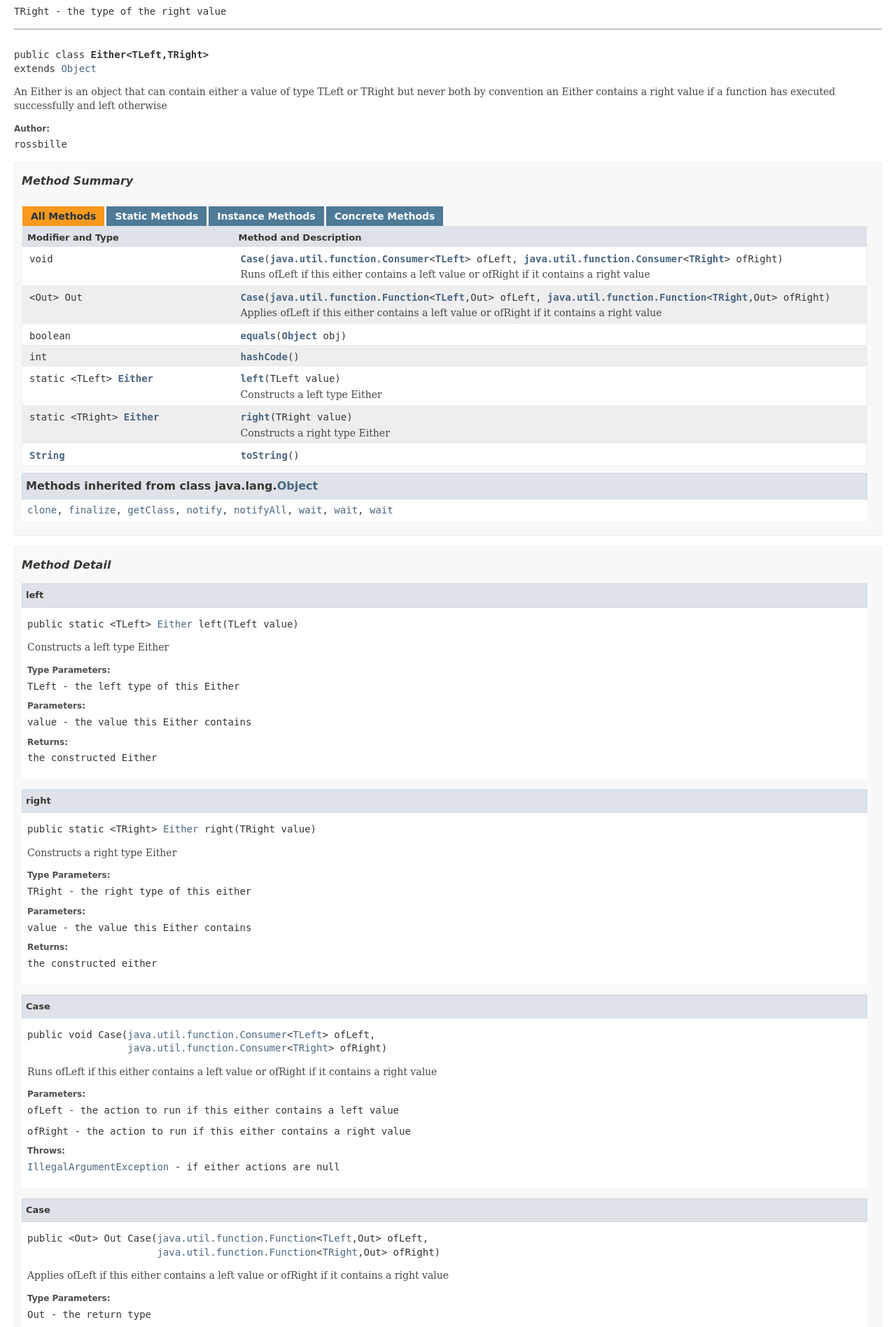
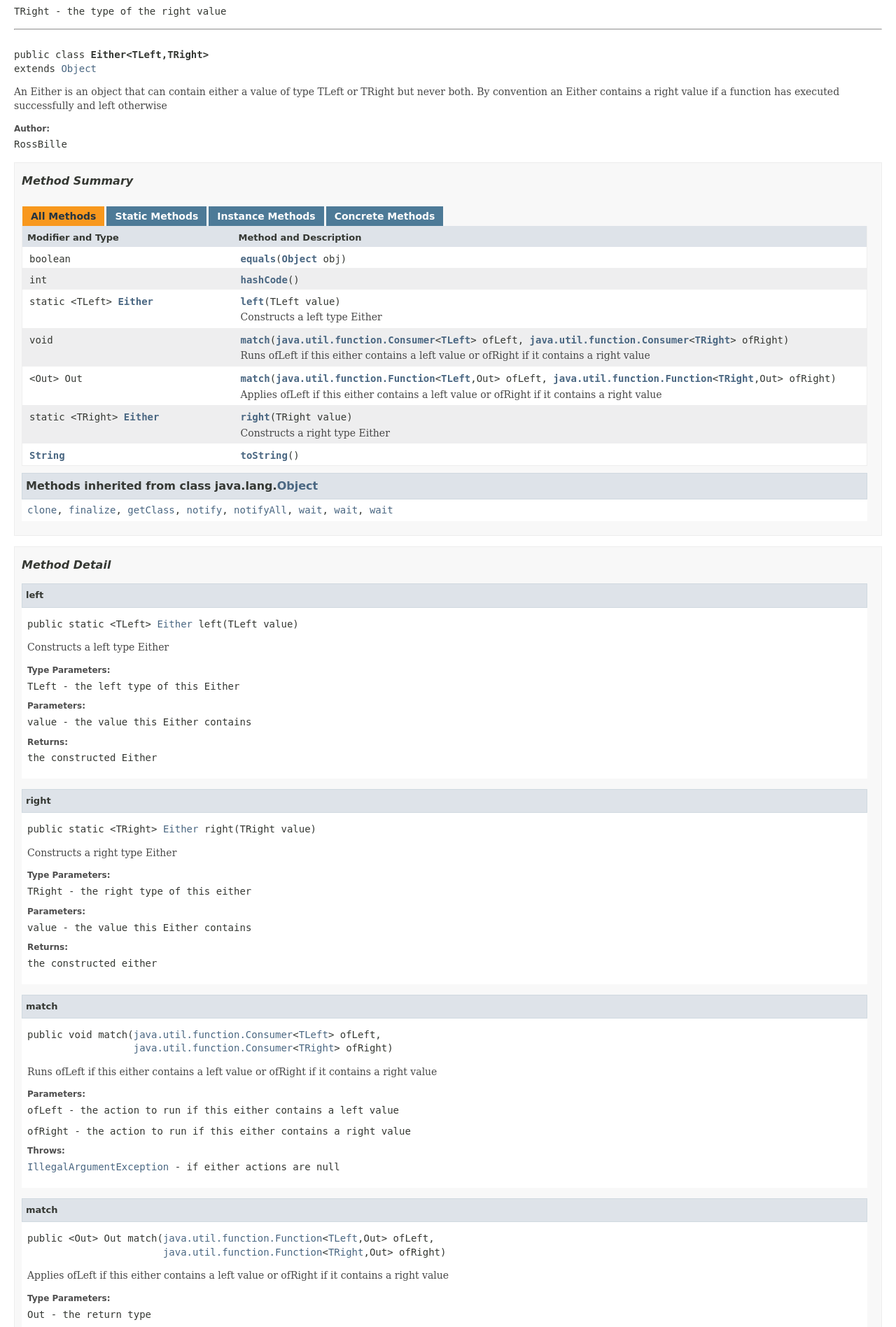
Before and after one commit to RossBille/JavaClassLibraries, a plain HTML site: page com/rossbille/common/eithers/Either.html in a window 1280 px wide. Shown: the part 260-2157 px from the top of the page at 70% size. Drawn offline with Linux system fonts and the light colour scheme; a web font is replaced by a local one.

Commit message:
renamed Either.Case to Either.match

```diff
--- a/com/rossbille/common/eithers/Either.html
+++ b/com/rossbille/common/eithers/Either.html
@@ -2,7 +2,7 @@
 <!-- NewPage -->
 <html lang="en">
 <head>
-<!-- Generated by javadoc (1.8.0) on Sun Apr 27 21:07:07 EST 2014 -->
+<!-- Generated by javadoc (1.8.0) on Sun Apr 27 23:14:59 EST 2014 -->
 <meta http-equiv="Content-Type" content="text/html; charset=UTF-8">
 <title>Either (JavaClassLibraries 1.0 API)</title>
 <meta name="date" content="2014-04-27">
@@ -19,7 +19,7 @@
     catch(err) {
     }
 //-->
-var methods = {"i0":10,"i1":10,"i2":10,"i3":10,"i4":9,"i5":9,"i6":10};
+var methods = {"i0":10,"i1":10,"i2":9,"i3":10,"i4":10,"i5":9,"i6":10};
 var tabs = {65535:["t0","All Methods"],1:["t1","Static Methods"],2:["t2","Instance Methods"],8:["t4","Concrete Methods"]};
 var altColor = "altColor";
 var rowColor = "rowColor";
@@ -116,11 +116,11 @@ var activeTableTab = "activeTableTab";
 <br>
 <pre>public class <span class="typeNameLabel">Either&lt;TLeft,TRight&gt;</span>
 extends <a href="http://docs.oracle.com/javase/7/docs/api/java/lang/Object.html?is-external=true" title="class or interface in java.lang">Object</a></pre>
-<div class="block">An Either is an object that can contain either a value of type TLeft or TRight but never both
- by convention an Either contains a right value if a function has executed successfully and left otherwise</div>
+<div class="block">An Either is an object that can contain either a value of type TLeft or TRight but never both.
+ By convention an Either contains a right value if a function has executed successfully and left otherwise</div>
 <dl>
 <dt><span class="simpleTagLabel">Author:</span></dt>
-<dd>rossbille</dd>
+<dd>RossBille</dd>
 </dl>
 </li>
 </ul>
@@ -141,31 +141,31 @@ extends <a href="http://docs.oracle.com/javase/7/docs/api/java/lang/Object.html?
 <th class="colLast" scope="col">Method and Description</th>
 </tr>
 <tr id="i0" class="altColor">
+<td class="colFirst"><code>boolean</code></td>
+<td class="colLast"><code><span class="memberNameLink"><a href="../../../../com/rossbille/common/eithers/Either.html#equals-java.lang.Object-">equals</a></span>(<a href="http://docs.oracle.com/javase/7/docs/api/java/lang/Object.html?is-external=true" title="class or interface in java.lang">Object</a>&nbsp;obj)</code>&nbsp;</td>
+</tr>
+<tr id="i1" class="rowColor">
+<td class="colFirst"><code>int</code></td>
+<td class="colLast"><code><span class="memberNameLink"><a href="../../../../com/rossbille/common/eithers/Either.html#hashCode--">hashCode</a></span>()</code>&nbsp;</td>
+</tr>
+<tr id="i2" class="altColor">
+<td class="colFirst"><code>static &lt;TLeft&gt;&nbsp;<a href="../../../../com/rossbille/common/eithers/Either.html" title="class in com.rossbille.common.eithers">Either</a></code></td>
+<td class="colLast"><code><span class="memberNameLink"><a href="../../../../com/rossbille/common/eithers/Either.html#left-TLeft-">left</a></span>(TLeft&nbsp;value)</code>
+<div class="block">Constructs a left type Either</div>
+</td>
+</tr>
+<tr id="i3" class="rowColor">
 <td class="colFirst"><code>void</code></td>
-<td class="colLast"><code><span class="memberNameLink"><a href="../../../../com/rossbille/common/eithers/Either.html#Case-java.util.function.Consumer-java.util.function.Consumer-">Case</a></span>(<a href="http://docs.oracle.com/javase/7/docs/api/java/util/function.Consumer.html?is-external=true" title="class or interface in java.util">java.util.function.Consumer</a>&lt;<a href="../../../../com/rossbille/common/eithers/Either.html" title="type parameter in Either">TLeft</a>&gt;&nbsp;ofLeft,
-    <a href="http://docs.oracle.com/javase/7/docs/api/java/util/function.Consumer.html?is-external=true" title="class or interface in java.util">java.util.function.Consumer</a>&lt;<a href="../../../../com/rossbille/common/eithers/Either.html" title="type parameter in Either">TRight</a>&gt;&nbsp;ofRight)</code>
+<td class="colLast"><code><span class="memberNameLink"><a href="../../../../com/rossbille/common/eithers/Either.html#match-java.util.function.Consumer-java.util.function.Consumer-">match</a></span>(<a href="http://docs.oracle.com/javase/7/docs/api/java/util/function.Consumer.html?is-external=true" title="class or interface in java.util">java.util.function.Consumer</a>&lt;<a href="../../../../com/rossbille/common/eithers/Either.html" title="type parameter in Either">TLeft</a>&gt;&nbsp;ofLeft,
+     <a href="http://docs.oracle.com/javase/7/docs/api/java/util/function.Consumer.html?is-external=true" title="class or interface in java.util">java.util.function.Consumer</a>&lt;<a href="../../../../com/rossbille/common/eithers/Either.html" title="type parameter in Either">TRight</a>&gt;&nbsp;ofRight)</code>
 <div class="block">Runs ofLeft if this either contains a left value or ofRight if it contains a right value</div>
 </td>
 </tr>
-<tr id="i1" class="rowColor">
+<tr id="i4" class="altColor">
 <td class="colFirst"><code>&lt;Out&gt;&nbsp;Out</code></td>
-<td class="colLast"><code><span class="memberNameLink"><a href="../../../../com/rossbille/common/eithers/Either.html#Case-java.util.function.Function-java.util.function.Function-">Case</a></span>(<a href="http://docs.oracle.com/javase/7/docs/api/java/util/function.Function.html?is-external=true" title="class or interface in java.util">java.util.function.Function</a>&lt;<a href="../../../../com/rossbille/common/eithers/Either.html" title="type parameter in Either">TLeft</a>,Out&gt;&nbsp;ofLeft,
-    <a href="http://docs.oracle.com/javase/7/docs/api/java/util/function.Function.html?is-external=true" title="class or interface in java.util">java.util.function.Function</a>&lt;<a href="../../../../com/rossbille/common/eithers/Either.html" title="type parameter in Either">TRight</a>,Out&gt;&nbsp;ofRight)</code>
+<td class="colLast"><code><span class="memberNameLink"><a href="../../../../com/rossbille/common/eithers/Either.html#match-java.util.function.Function-java.util.function.Function-">match</a></span>(<a href="http://docs.oracle.com/javase/7/docs/api/java/util/function.Function.html?is-external=true" title="class or interface in java.util">java.util.function.Function</a>&lt;<a href="../../../../com/rossbille/common/eithers/Either.html" title="type parameter in Either">TLeft</a>,Out&gt;&nbsp;ofLeft,
+     <a href="http://docs.oracle.com/javase/7/docs/api/java/util/function.Function.html?is-external=true" title="class or interface in java.util">java.util.function.Function</a>&lt;<a href="../../../../com/rossbille/common/eithers/Either.html" title="type parameter in Either">TRight</a>,Out&gt;&nbsp;ofRight)</code>
 <div class="block">Applies ofLeft if this either contains a left value or ofRight if it contains a right value</div>
-</td>
-</tr>
-<tr id="i2" class="altColor">
-<td class="colFirst"><code>boolean</code></td>
-<td class="colLast"><code><span class="memberNameLink"><a href="../../../../com/rossbille/common/eithers/Either.html#equals-java.lang.Object-">equals</a></span>(<a href="http://docs.oracle.com/javase/7/docs/api/java/lang/Object.html?is-external=true" title="class or interface in java.lang">Object</a>&nbsp;obj)</code>&nbsp;</td>
-</tr>
-<tr id="i3" class="rowColor">
-<td class="colFirst"><code>int</code></td>
-<td class="colLast"><code><span class="memberNameLink"><a href="../../../../com/rossbille/common/eithers/Either.html#hashCode--">hashCode</a></span>()</code>&nbsp;</td>
-</tr>
-<tr id="i4" class="altColor">
-<td class="colFirst"><code>static &lt;TLeft&gt;&nbsp;<a href="../../../../com/rossbille/common/eithers/Either.html" title="class in com.rossbille.common.eithers">Either</a></code></td>
-<td class="colLast"><code><span class="memberNameLink"><a href="../../../../com/rossbille/common/eithers/Either.html#left-TLeft-">left</a></span>(TLeft&nbsp;value)</code>
-<div class="block">Constructs a left type Either</div>
 </td>
 </tr>
 <tr id="i5" class="rowColor">
@@ -240,14 +240,14 @@ extends <a href="http://docs.oracle.com/javase/7/docs/api/java/lang/Object.html?
 </dl>
 </li>
 </ul>
-<a name="Case-java.util.function.Consumer-java.util.function.Consumer-">
+<a name="match-java.util.function.Consumer-java.util.function.Consumer-">
 <!--   -->
 </a>
 <ul class="blockList">
 <li class="blockList">
-<h4>Case</h4>
-<pre>public&nbsp;void&nbsp;Case(<a href="http://docs.oracle.com/javase/7/docs/api/java/util/function.Consumer.html?is-external=true" title="class or interface in java.util">java.util.function.Consumer</a>&lt;<a href="../../../../com/rossbille/common/eithers/Either.html" title="type parameter in Either">TLeft</a>&gt;&nbsp;ofLeft,
-                 <a href="http://docs.oracle.com/javase/7/docs/api/java/util/function.Consumer.html?is-external=true" title="class or interface in java.util">java.util.function.Consumer</a>&lt;<a href="../../../../com/rossbille/common/eithers/Either.html" title="type parameter in Either">TRight</a>&gt;&nbsp;ofRight)</pre>
+<h4>match</h4>
+<pre>public&nbsp;void&nbsp;match(<a href="http://docs.oracle.com/javase/7/docs/api/java/util/function.Consumer.html?is-external=true" title="class or interface in java.util">java.util.function.Consumer</a>&lt;<a href="../../../../com/rossbille/common/eithers/Either.html" title="type parameter in Either">TLeft</a>&gt;&nbsp;ofLeft,
+                  <a href="http://docs.oracle.com/javase/7/docs/api/java/util/function.Consumer.html?is-external=true" title="class or interface in java.util">java.util.function.Consumer</a>&lt;<a href="../../../../com/rossbille/common/eithers/Either.html" title="type parameter in Either">TRight</a>&gt;&nbsp;ofRight)</pre>
 <div class="block">Runs ofLeft if this either contains a left value or ofRight if it contains a right value</div>
 <dl>
 <dt><span class="paramLabel">Parameters:</span></dt>
@@ -258,14 +258,14 @@ extends <a href="http://docs.oracle.com/javase/7/docs/api/java/lang/Object.html?
 </dl>
 </li>
 </ul>
-<a name="Case-java.util.function.Function-java.util.function.Function-">
+<a name="match-java.util.function.Function-java.util.function.Function-">
 <!--   -->
 </a>
 <ul class="blockList">
 <li class="blockList">
-<h4>Case</h4>
-<pre>public&nbsp;&lt;Out&gt;&nbsp;Out&nbsp;Case(<a href="http://docs.oracle.com/javase/7/docs/api/java/util/function.Function.html?is-external=true" title="class or interface in java.util">java.util.function.Function</a>&lt;<a href="../../../../com/rossbille/common/eithers/Either.html" title="type parameter in Either">TLeft</a>,Out&gt;&nbsp;ofLeft,
-                      <a href="http://docs.oracle.com/javase/7/docs/api/java/util/function.Function.html?is-external=true" title="class or interface in java.util">java.util.function.Function</a>&lt;<a href="../../../../com/rossbille/common/eithers/Either.html" title="type parameter in Either">TRight</a>,Out&gt;&nbsp;ofRight)</pre>
+<h4>match</h4>
+<pre>public&nbsp;&lt;Out&gt;&nbsp;Out&nbsp;match(<a href="http://docs.oracle.com/javase/7/docs/api/java/util/function.Function.html?is-external=true" title="class or interface in java.util">java.util.function.Function</a>&lt;<a href="../../../../com/rossbille/common/eithers/Either.html" title="type parameter in Either">TLeft</a>,Out&gt;&nbsp;ofLeft,
+                       <a href="http://docs.oracle.com/javase/7/docs/api/java/util/function.Function.html?is-external=true" title="class or interface in java.util">java.util.function.Function</a>&lt;<a href="../../../../com/rossbille/common/eithers/Either.html" title="type parameter in Either">TRight</a>,Out&gt;&nbsp;ofRight)</pre>
 <div class="block">Applies ofLeft if this either contains a left value or ofRight if it contains a right value</div>
 <dl>
 <dt><span class="paramLabel">Type Parameters:</span></dt>
```
Also changed, not shown: allclasses-frame.html (+1 -1 lines), allclasses-noframe.html (+1 -1 lines), com/rossbille/common/eithers/Both.html (+1 -1 lines), com/rossbille/common/eithers/Helpers.html (+1 -1 lines), com/rossbille/common/eithers/class-use/Both.html (+1 -1 lines), com/rossbille/common/eithers/class-use/Either.html (+1 -1 lines), com/rossbille/common/eithers/class-use/Helpers.html (+1 -1 lines), com/rossbille/common/eithers/package-frame.html (+1 -1 lines), com/rossbille/common/eithers/package-summary.html (+2 -3 lines), com/rossbille/common/eithers/package-tree.html (+1 -1 lines), com/rossbille/common/eithers/package-use.html (+2 -3 lines), constant-values.html (+1 -1 lines), deprecated-list.html (+1 -1 lines), help-doc.html (+1 -1 lines), 3 more files.
